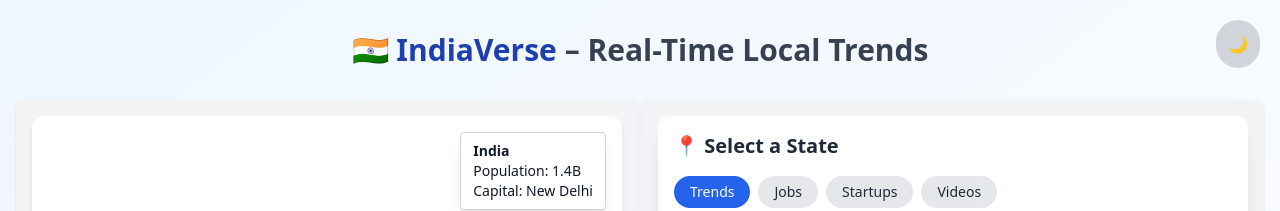
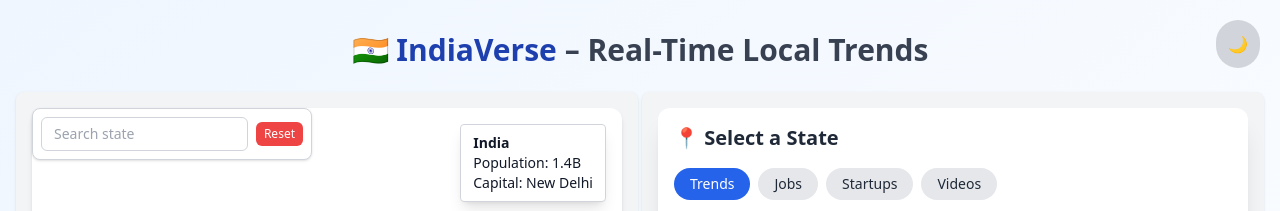
Before and after one commit to Shifal/indiaverse, a React (Vite) app: page / in a window 1280 px wide. Shown: the top 211 px of the page. Built offline with nearby package versions, Linux system fonts and the light colour scheme.

Commit message:
added searchBox,suggestiions,resetButton

```diff
--- a/package.json
+++ b/package.json
@@ -24,9 +24,11 @@
     "vite": "^6.3.5"
   },
   "dependencies": {
+    "d3-geo": "^3.1.1",
     "lucide-react": "^0.518.0",
     "react": "^18.3.1",
     "react-dom": "^18.3.1",
-    "react-simple-maps": "^3.0.0"
+    "react-simple-maps": "^3.0.0",
+    "topojson-client": "^3.1.0"
   }
 }
--- a/src/components/IndiaMap.jsx
+++ b/src/components/IndiaMap.jsx
@@ -3,7 +3,7 @@ import { ComposableMap, Geographies, Geography } from "react-simple-maps";
 import indiaTopo from "../assets/india.topo.json";
 import stateInfo from "../data/stateInfo";
 
-const IndiaMap = ({ onSelectState }) => {
+const IndiaMap = ({ onSelectState, selectedState }) => {
   const [tooltip, setTooltip] = useState({
     visible: true,
     content: {
@@ -18,11 +18,11 @@ const IndiaMap = ({ onSelectState }) => {
     <div className="relative w-full h-[800px] bg-white dark:bg-gray-900 text-gray-800 dark:text-white rounded-xl shadow-md p-2 flex items-center justify-center">
       {/* Tooltip */}
       {tooltip.visible && (
-        <div
-          className="absolute top-4 right-4 z-50 bg-white dark:bg-gray-800 text-sm text-gray-900 dark:text-white border border-gray-300 dark:border-gray-700 rounded px-3 py-2 shadow-lg"
-        >
-          <strong>{tooltip.content?.name}</strong><br />
-          Population: {tooltip.content?.population}<br />
+        <div className="absolute top-4 right-4 z-50 bg-white dark:bg-gray-800 text-sm text-gray-900 dark:text-white border border-gray-300 dark:border-gray-700 rounded px-3 py-2 shadow-lg">
+          <strong>{tooltip.content?.name}</strong>
+          <br />
+          Population: {tooltip.content?.population}
+          <br />
           Capital: {tooltip.content?.capital}
         </div>
       )}
@@ -39,6 +39,7 @@ const IndiaMap = ({ onSelectState }) => {
             geographies.map((geo) => {
               const stateName = geo.properties.name;
               const info = stateInfo[stateName] || {};
+              const isActive = selectedState === stateName;
 
               return (
                 <Geography
@@ -47,9 +48,19 @@ const IndiaMap = ({ onSelectState }) => {
                   stroke="#999"
                   strokeWidth={0.5}
                   style={{
-                    default: { fill: "#E0E0E0", outline: "none" },
-                    hover: { fill: "#FFB300", outline: "none", cursor: "pointer" },
-                    pressed: { fill: "#F57C00", outline: "none" },
+                    default: {
+                      fill: isActive ? "#42A5F5" : "#E0E0E0",
+                      outline: "none",
+                    },
+                    hover: {
+                      fill: "#FFB300",
+                      outline: "none",
+                      cursor: "pointer",
+                    },
+                    pressed: {
+                      fill: "#F57C00",
+                      outline: "none",
+                    },
                   }}
                   onMouseEnter={() => {
                     setTooltip({
@@ -62,7 +73,6 @@ const IndiaMap = ({ onSelectState }) => {
                     });
                   }}
                   onMouseLeave={() => {
-                    // Reset to default India info
                     setTooltip({
                       visible: true,
                       content: {
--- a/src/data/stateInfo.js
+++ b/src/data/stateInfo.js
@@ -17,7 +17,7 @@ const stateInfo = {
     "Meghalaya":            { population: "2.97M", capital: "Shillong" },
     "Mizoram":              { population: "1.26M", capital: "Aizawl" },
     "Nagaland":             { population: "1.98M", capital: "Kohima" },
-    "Odisha":               { population: "46.95M", capital: "Bhubaneswar" },
+    "Orissa":               { population: "46.95M", capital: "Bhubaneswar" },
     "Punjab":               { population: "31.19M", capital: "Chandigarh" },
     "Rajasthan":            { population: "83.06M", capital: "Jaipur" },
     "Sikkim":               { population: "0.70M", capital: "Gangtok" },
--- a/src/data/stateTrends.js
+++ b/src/data/stateTrends.js
@@ -107,7 +107,7 @@ const mockData = {
     Startups: ["Ethnic Art Ecommerce"],
     Videos: ["Hornbill Festival 2025"],
   },
-  "Odisha": {
+  "Orissa": {
     Trends: ["#JagannathPuri", "#KonarkSunTemple"],
     Jobs: ["Temple Tour Manager", "Art Restorer"],
     Startups: ["Handloom Odisha"],
--- a/src/pages/HomePage.jsx
+++ b/src/pages/HomePage.jsx
@@ -1,4 +1,4 @@
-import { useState, useEffect } from "react";
+import { useState, useEffect, useRef } from "react";
 import Layout from "../components/Layout";
 import IndiaMap from "../components/IndiaMap";
 import InfoPanel from "../components/InfoPanel";
@@ -11,22 +11,96 @@ const TABS = ["Trends", "Jobs", "Startups", "Videos"];
 const HomePage = () => {
   const [selectedState, setSelectedState] = useState(null);
   const [activeTab, setActiveTab] = useState("Trends");
+  const [searchTerm, setSearchTerm] = useState("");
+  const [suggestions, setSuggestions] = useState([]);
   const [isOffline, setIsOffline] = useState(!navigator.onLine);
+  const [showSuggestions, setShowSuggestions] = useState(false);
+  const [activeSuggestionIndex, setActiveSuggestionIndex] = useState(-1);
+  const inputRef = useRef(null);
 
   const tabData = selectedState && mockData[selectedState]?.[activeTab];
 
   useEffect(() => {
     const handleOnline = () => setIsOffline(false);
     const handleOffline = () => setIsOffline(true);
-
     window.addEventListener("online", handleOnline);
     window.addEventListener("offline", handleOffline);
-
     return () => {
       window.removeEventListener("online", handleOnline);
       window.removeEventListener("offline", handleOffline);
     };
   }, []);
+
+  useEffect(() => {
+    const term = searchTerm.trim().toLowerCase();
+    if (!term) {
+      setSuggestions([]);
+      return;
+    }
+
+    const matchedStates = Object.keys(mockData).filter((state) =>
+      state.toLowerCase().includes(term)
+    );
+    setSuggestions(matchedStates);
+    setActiveSuggestionIndex(-1);
+  }, [searchTerm]);
+
+  const handleSelectSuggestion = (state) => {
+    setSelectedState(state);
+    setSearchTerm(state);
+    setSuggestions([]);
+    setShowSuggestions(false);
+    setActiveSuggestionIndex(-1);
+  };
+
+  const handleReset = () => {
+    setSelectedState(null);
+    setSearchTerm("");
+    setSuggestions([]);
+    setShowSuggestions(false);
+    setActiveSuggestionIndex(-1);
+  };
+
+  const handleKeyDown = (e) => {
+    if (e.key === "Escape") {
+      setShowSuggestions(false);
+      return;
+    }
+
+    if (!showSuggestions || suggestions.length === 0) return;
+
+    if (e.key === "ArrowDown") {
+      setActiveSuggestionIndex((prev) =>
+        prev < suggestions.length - 1 ? prev + 1 : 0
+      );
+    } else if (e.key === "ArrowUp") {
+      setActiveSuggestionIndex((prev) =>
+        prev > 0 ? prev - 1 : suggestions.length - 1
+      );
+    } else if (e.key === "Enter") {
+      if (activeSuggestionIndex >= 0) {
+        handleSelectSuggestion(suggestions[activeSuggestionIndex]);
+        e.preventDefault();
+      }
+    }
+  };
+
+  const getHighlightedText = (text, highlight) => {
+    const index = text.toLowerCase().indexOf(highlight.toLowerCase());
+    if (index === -1) return text;
+
+    const before = text.slice(0, index);
+    const match = text.slice(index, index + highlight.length);
+    const after = text.slice(index + highlight.length);
+
+    return (
+      <>
+        {before}
+        <strong className="text-blue-500">{match}</strong>
+        {after}
+      </>
+    );
+  };
 
   return (
     <>
@@ -35,8 +109,7 @@ const HomePage = () => {
         <div className="max-w-8xl mx-auto px-4 py-8">
           <ThemeToggle />
 
-          {/* Header */}
-          <h1 className="text-3xl font-bold text-center mb-8 text-blue-800 dark:text-blue-300">
+          <h1 className="text-3xl font-bold text-center mb-6 text-blue-800 dark:text-blue-300">
             🇮🇳 IndiaVerse{" "}
             <span className="text-gray-700 dark:text-gray-300">
               – Real-Time Local Trends
@@ -44,9 +117,76 @@ const HomePage = () => {
           </h1>
 
           <div className="flex flex-col md:flex-row gap-1">
-            <div className="w-full md:w-1/2 bg-gray-100 dark:bg-gray-900 p-4 rounded-lg shadow text-gray-900 dark:text-white">
-              <IndiaMap onSelectState={setSelectedState} />
+            {/* Left Side: Map + Floating Search */}
+            <div className="w-full md:w-1/2 bg-gray-100 dark:bg-gray-900 p-4 rounded-lg shadow text-gray-900 dark:text-white relative overflow-hidden">
+              {/* Floating Box */}
+              <div className="absolute top-4 left-4 z-20 bg-white dark:bg-gray-800 border border-gray-300 dark:border-gray-700 rounded-lg shadow p-2 flex items-center gap-2 w-[280px]">
+                {/* Search */}
+                <div className="relative w-full">
+                  <input
+                    ref={inputRef}
+                    type="text"
+                    placeholder="Search state"
+                    value={searchTerm}
+                    onChange={(e) => {
+                      setSearchTerm(e.target.value);
+                      setShowSuggestions(true);
+                    }}
+                    onFocus={() => setShowSuggestions(true)}
+                    onBlur={() => setTimeout(() => setShowSuggestions(false), 150)}
+                    onKeyDown={handleKeyDown}
+                    className="w-full px-3 py-1.5 text-sm rounded-md border border-gray-300 dark:border-gray-600 bg-white dark:bg-gray-700 text-gray-900 dark:text-white focus:outline-none focus:ring-1 focus:ring-blue-500"
+                  />
+
+                  {/* Suggestions Dropdown */}
+                  <div
+                    className={`absolute left-0 top-10 z-30 w-full transform origin-top transition-all duration-200 ${showSuggestions ? "opacity-100 scale-y-100" : "opacity-0 scale-y-75 pointer-events-none"
+                      }`}
+                  >
+                    <ul className="bg-white dark:bg-gray-800 border border-gray-300 dark:border-gray-700 rounded-md shadow max-h-60 overflow-y-auto divide-y divide-gray-100 dark:divide-gray-700">
+                      {suggestions.length > 0 ? (
+                        suggestions.map((s, idx) => (
+                          <li
+                            key={idx}
+                            className={`px-3 py-1.5 text-sm cursor-pointer transition duration-200 delay-[${idx *
+                              30}ms] ${idx === activeSuggestionIndex
+                                ? "bg-blue-100 dark:bg-gray-700"
+                                : "hover:bg-blue-50 dark:hover:bg-gray-700"
+                              }`}
+                            onMouseDown={() => handleSelectSuggestion(s)}
+                          >
+                            {getHighlightedText(s, searchTerm)}
+                          </li>
+                        ))
+                      ) : (
+                        <li className="px-3 py-2 text-sm text-gray-500 dark:text-gray-400 italic">
+                          No results found.
+                        </li>
+                      )}
+                    </ul>
+                  </div>
+                </div>
+
+                {/* Reset */}
+                <button
+                  onClick={handleReset}
+                  className="px-2 py-1 text-xs rounded-md font-medium bg-red-500 text-white hover:bg-red-600 transition"
+                >
+                  Reset
+                </button>
+              </div>
+
+              {/* Map */}
+              <IndiaMap
+                onSelectState={(state) => {
+                  setSelectedState(state);
+                  setSearchTerm(state);
+                }}
+                selectedState={selectedState}
+              />
             </div>
+
+            {/* Info Panel */}
             <div className="w-full md:w-1/2 bg-gray-100 dark:bg-gray-900 p-4 rounded-lg shadow text-gray-900 dark:text-white">
               <InfoPanel
                 selectedState={selectedState}
```
Also changed, not shown: 1 other file (tests, documents, lock files or other folders).
